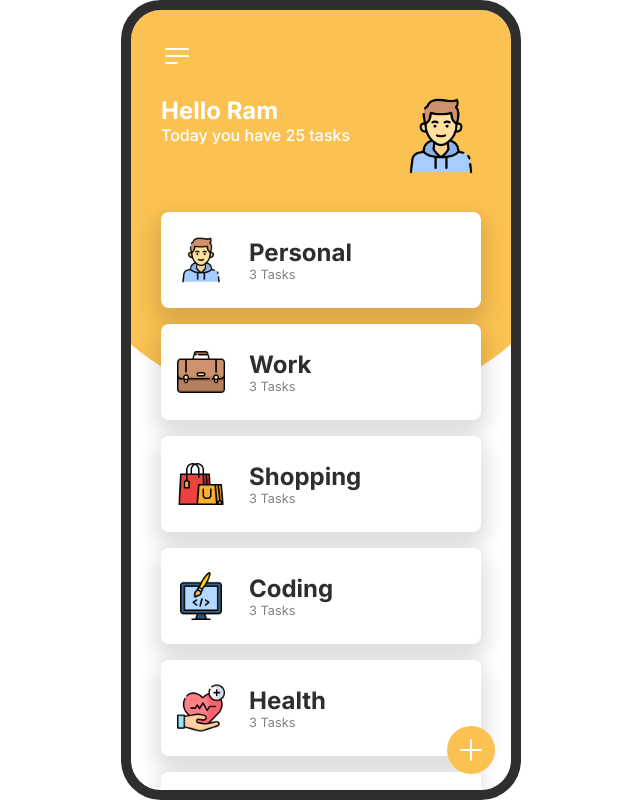
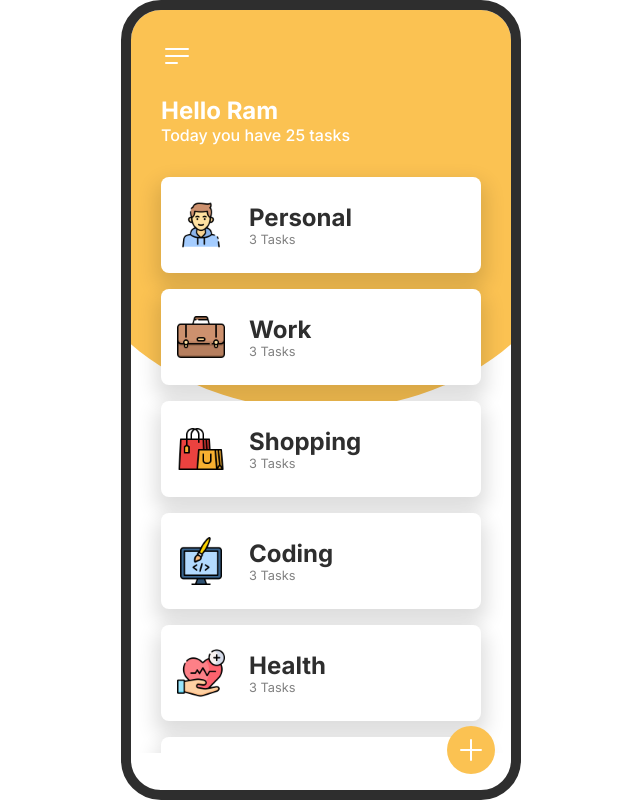
Before and after one commit to therampareek/DailyDutyManager, a plain HTML site: page index.html in a window 1280 px wide. Shown: the whole page, without its empty margins (319-959 px from the left). Drawn offline with Linux system fonts and the light colour scheme.

Commit message:
Update index.html

```diff
--- a/index.html
+++ b/index.html
@@ -49,7 +49,7 @@
             </div>
             <div class="img">
               <div class="backdrop"></div>
-              <img src="/images/boy.png" alt="" />
+<!--               <img src="/images/boy.png" alt="" /> -->
             </div>
           </div>
         </div>
@@ -57,7 +57,7 @@
           <div class="categories">
             <div class="category">
               <div class="left">
-                <img src="images/boy.png" alt="sun" />
+<!--                 <img src="images/boy.png" alt="sun" /> -->
                 <div class="content">
                   <h1>Personal</h1>
                   <p>5 Tasks</p>
@@ -121,7 +121,7 @@
           </div>
         </div>
         <div class="category-details">
-          <img src="/images/boy.png" alt="" id="category-img" />
+<!--           <img src="/images/boy.png" alt="" id="category-img" /> -->
           <div class="details">
             <p id="num-tasks">8 tasks</p>
             <h1 id="category-title">Personal</h1>
```
